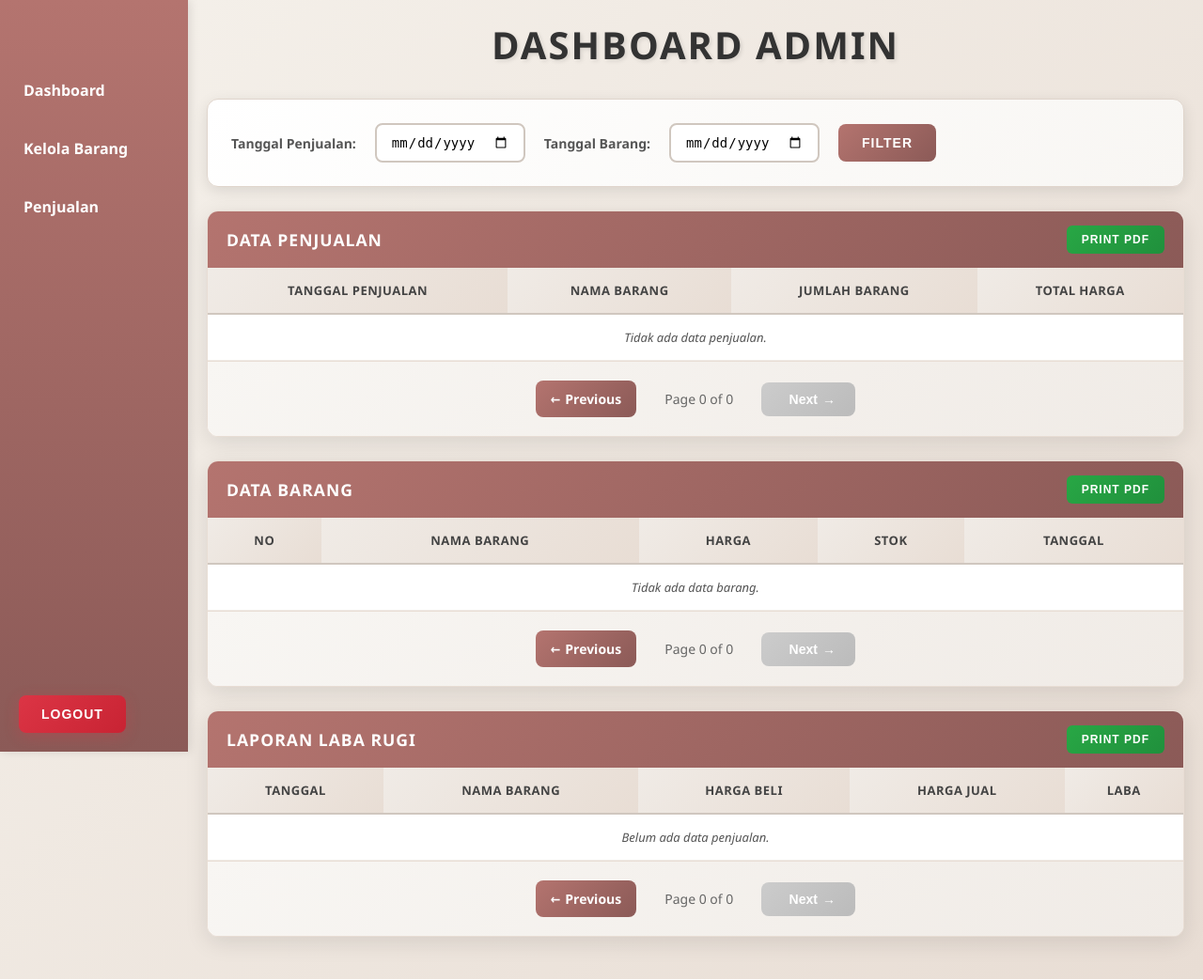
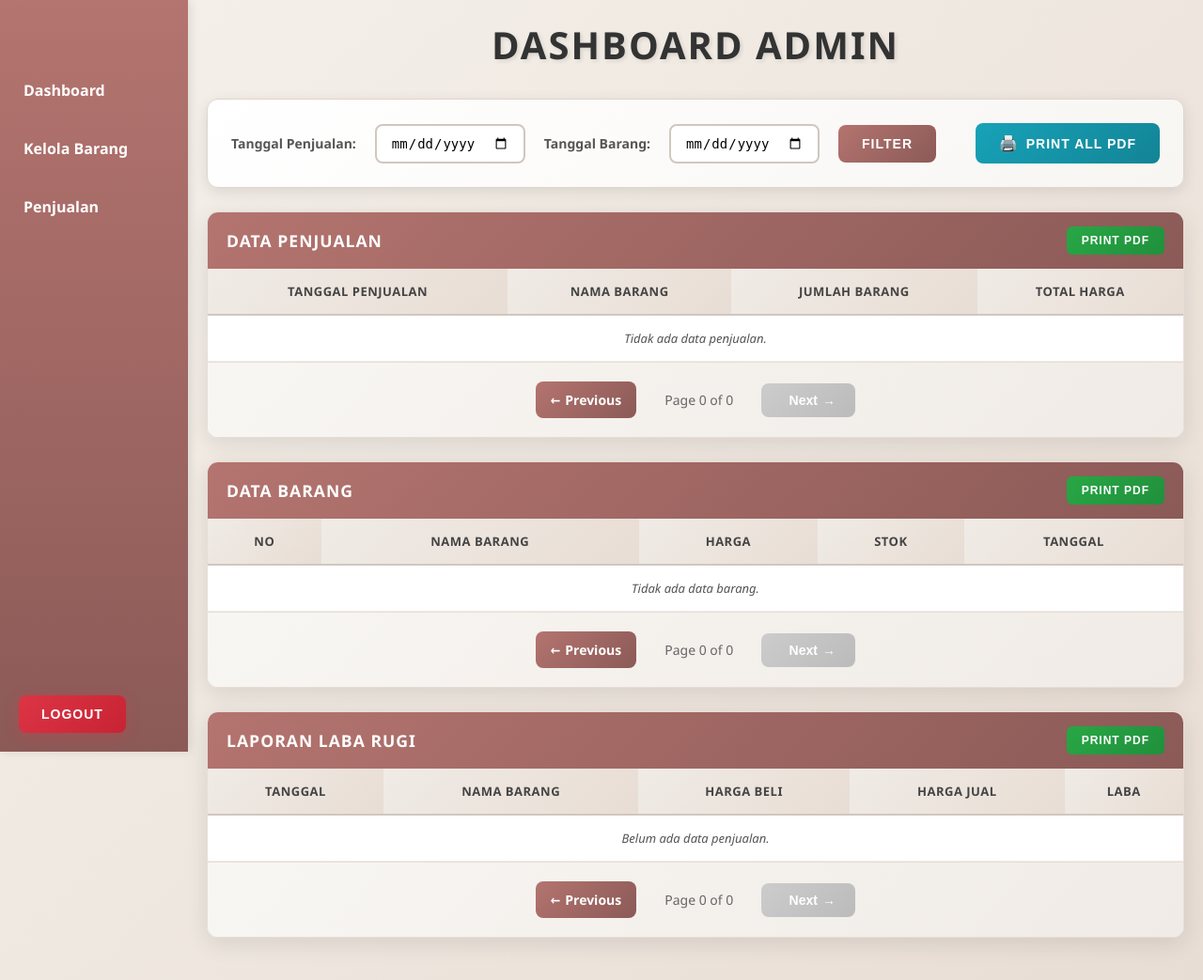
Before and after one commit to laurensiusyuda/testing-app-fix, a Laravel app: template resources/views/dashboard/index.blade.php in a window 1280 px wide. Shown: the whole page at 94% size. Run offline with Laravel 12, Linux system fonts and the light colour scheme; the template is opened without the code that fills it, so the values that code supplies are empty; parts of the project's set-up code (start-up, migrations or seed data) failed here and were passed over.

Commit message:
perbaikan fitur print pdf di dashbaord (print semua dan print tabel masing masing)

```diff
--- a/resources/views/dashboard/index.blade.php
+++ b/resources/views/dashboard/index.blade.php
@@ -78,6 +78,11 @@
             margin-bottom: 25px;
             box-shadow: 0 4px 15px rgba(0,0,0,0.1);
             border: 1px solid #e0d5cc;
+            display: flex;
+            justify-content: space-between;
+            align-items: center;
+            flex-wrap: wrap;
+            gap: 20px;
         }
 
         .filter-form {
@@ -125,6 +130,33 @@
         .filter-btn:hover {
             transform: translateY(-2px);
             box-shadow: 0 6px 20px rgba(180, 116, 111, 0.3);
+        }
+
+        .print-all-btn {
+            background: linear-gradient(135deg, #17a2b8, #138496);
+            color: white;
+            padding: 12px 25px;
+            border: none;
+            border-radius: 8px;
+            cursor: pointer;
+            font-weight: bold;
+            transition: all 0.3s;
+            font-size: 14px;
+            text-transform: uppercase;
+            letter-spacing: 1px;
+            display: flex;
+            align-items: center;
+            gap: 8px;
+        }
+
+        .print-all-btn:hover {
+            transform: translateY(-2px);
+            box-shadow: 0 6px 20px rgba(23, 162, 184, 0.3);
+        }
+
+        .print-all-btn::before {
+            content: '🖨️';
+            font-size: 16px;
         }
 
         .table-container {
@@ -320,7 +352,7 @@
 
         /* Print styles */
         @media print {
-            .sidebar, .logout-btn, .pagination-container, .print-btn, .filter-section {
+            .sidebar, .logout-btn, .pagination-container, .print-btn, .filter-section, .print-all-btn {
                 display: none !important;
             }
 
@@ -334,6 +366,7 @@
                 margin-bottom: 20px;
                 box-shadow: none;
                 border: 1px solid #ccc;
+                page-break-inside: avoid;
             }
 
             .data-table {
@@ -347,6 +380,12 @@
 
             body {
                 background: white;
+            }
+
+            .table-header {
+                background: #666 !important;
+                -webkit-print-color-adjust: exact;
+                print-color-adjust: exact;
             }
         }
 
@@ -364,9 +403,19 @@
                 font-size: 2rem;
             }
 
+            .filter-section {
+                flex-direction: column;
+                align-items: stretch;
+            }
+
             .filter-form {
                 flex-direction: column;
                 align-items: flex-start;
+            }
+
+            .print-all-btn {
+                align-self: center;
+                margin-top: 10px;
             }
 
             .logout-btn {
@@ -428,14 +477,16 @@
 
                 <button type="submit" class="filter-btn">Filter</button>
             </form>
+
+            <button onclick="printAllPDF()" class="print-all-btn">Print All PDF</button>
         </div>
 
         <div class="table-container">
             <div class="table-header">
                 <span>Data Penjualan</span>
-                <button onclick="printPDF()" class="print-btn">Print PDF</button>
+                <button onclick="printSingleTable('penjualan')" class="print-btn">Print PDF</button>
             </div>
-            <table class="data-table">
+            <table class="data-table" id="table-penjualan">
                 <thead>
                     <tr>
                         <th>TANGGAL PENJUALAN</th>
@@ -483,9 +534,9 @@
         <div class="table-container">
             <div class="table-header">
                 <span>Data Barang</span>
-                <button onclick="printPDF()" class="print-btn">Print PDF</button>
+                <button onclick="printSingleTable('barang')" class="print-btn">Print PDF</button>
             </div>
-            <table class="data-table">
+            <table class="data-table" id="table-barang">
                 <thead>
                     <tr>
                         <th>NO</th>
@@ -535,9 +586,9 @@
         <div class="table-container">
             <div class="table-header">
                 <span>Laporan Laba Rugi</span>
-                <button onclick="printPDF()" class="print-btn">Print PDF</button>
+                <button onclick="printSingleTable('laporan')" class="print-btn">Print PDF</button>
             </div>
-            <table class="data-table">
+            <table class="data-table" id="table-laporan">
                 <thead>
                     <tr>
                         <th>Tanggal</th>
@@ -591,8 +642,33 @@
     </form>
 
     <script>
-        function printPDF() {
+        // Fungsi untuk print semua tabel
+        function printAllPDF() {
             window.print();
+        }
+
+        // Fungsi untuk print tabel individual
+        function printSingleTable(tableType) {
+            // Sembunyikan semua tabel kecuali yang dipilih
+            const allTables = document.querySelectorAll('.table-container');
+            const targetTable = document.getElementById('table-' + tableType).closest('.table-container');
+
+            // Simpan display asli
+            const originalDisplays = [];
+            allTables.forEach((table, index) => {
+                originalDisplays[index] = table.style.display;
+                if (table !== targetTable) {
+                    table.style.display = 'none';
+                }
+            });
+
+            // Print
+            window.print();
+
+            // Kembalikan display asli
+            allTables.forEach((table, index) => {
+                table.style.display = originalDisplays[index];
+            });
         }
     </script>
 </body>
--- a/routes/web.php
+++ b/routes/web.php
@@ -32,8 +32,8 @@ Route::middleware(['auth'])->group(function () {
     Route::put('/barang/{id}', [BarangController::class, 'update'])->name('barang.update');
     Route::delete('/barang/{id}', [BarangController::class, 'destroy'])->name('barang.destroy');
     Route::post('/barang/undo', [BarangController::class, 'undo'])->name('barang.undo');
-
-    // Penjualan routes
+    Route::get('/dashboard', [DashboardController::class, 'index'])->name('dashboard');
+    Route::get('/dashboard/print-all', [DashboardController::class, 'printAll'])->name('dashboard.print-all');
     Route::get('/penjualan', [PenjualanController::class, 'index'])->name('penjualan.index');
     Route::post('/penjualan', [PenjualanController::class, 'store'])->name('penjualan.store');
     Route::delete('/penjualan/{id}', [PenjualanController::class, 'destroy'])->name('penjualan.destroy');
```
Also changed, not shown: app/Http/Controllers/DashboardController.php (+56 -2 lines).
